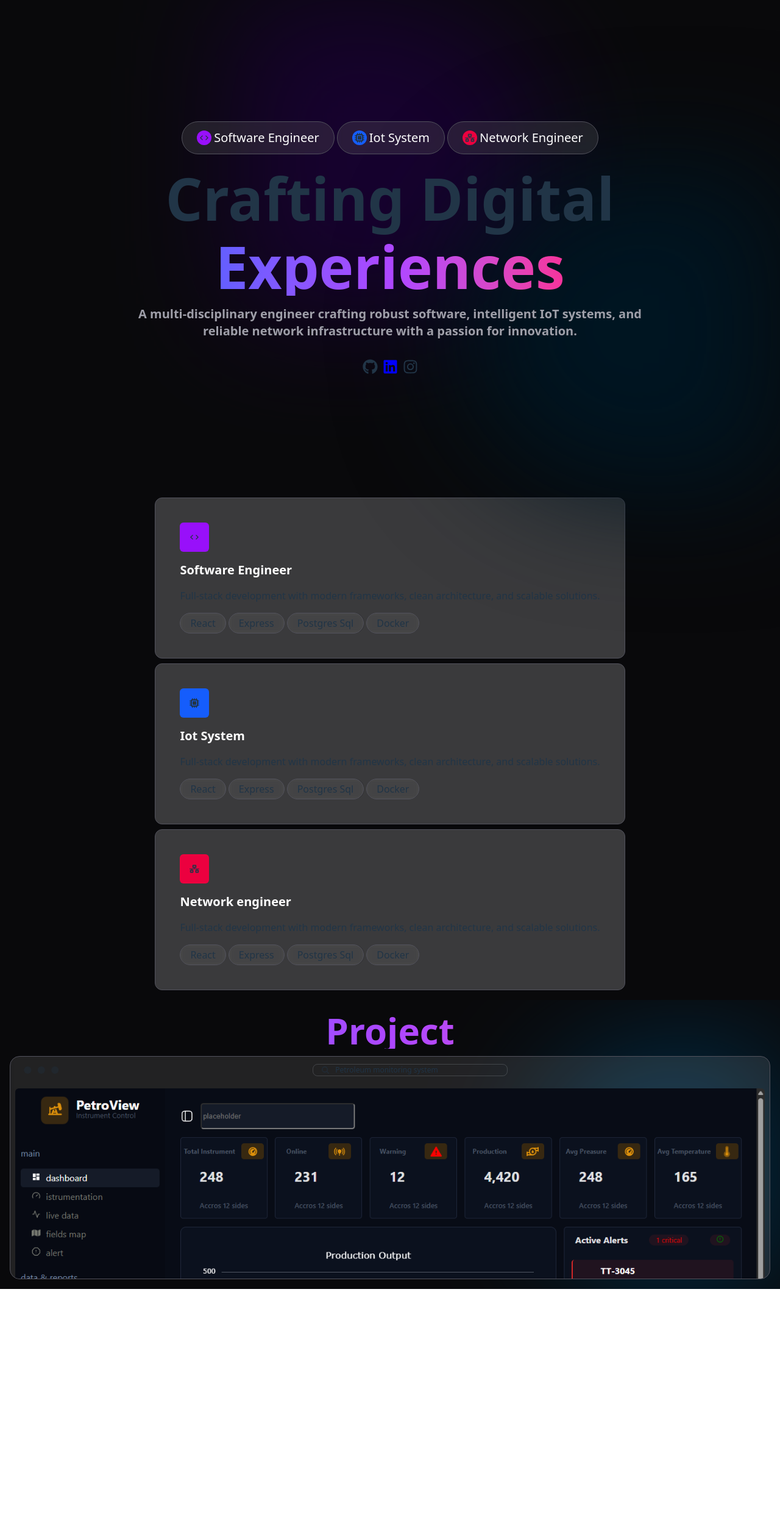
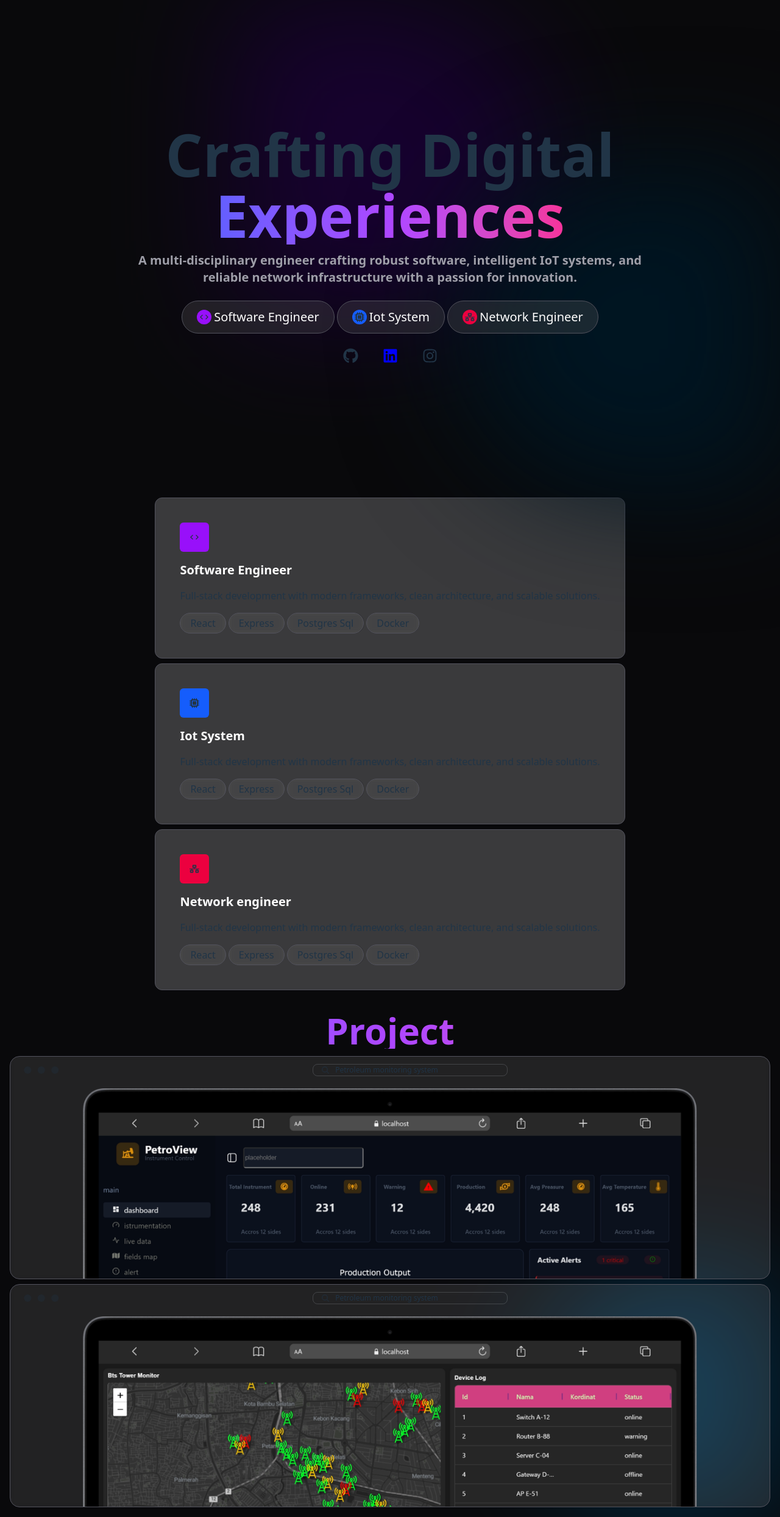
Before and after one commit to adibmisbahul/portofolio, a React (Vite) app: page / in a window 1280 px wide. Shown: the whole page at 61% size. Before the commit the page ends 2114 px from the top, so only its background shows below. Built offline with nearby package versions, Linux system fonts and the light colour scheme.

Commit message:
add card design and fix

```diff
--- a/src/pages/dashboard.jsx
+++ b/src/pages/dashboard.jsx
@@ -9,6 +9,7 @@ import { FaLinkedin } from "react-icons/fa";
 import { FaInstagram } from "react-icons/fa6";
 
 import imagePetroleum from "../assets/image1.png";
+import imageNetwork from "../assets/image2.png";
 
 export default function Dashboard() {
   const firstTag = [
@@ -31,6 +32,20 @@ export default function Dashboard() {
       <div className="bg-zinc-950 flex flex-col items-center justify-center h-[100vh] relative z-10 gap-3 w-full">
         <div class="absolute -z-10 size-130 brightness-20 bg-violet-700 top-0 rounded-r-full blur-[100px]"></div>
         <div class="absolute -z-10 size-130 brightness-20 bg-sky-700 bottom-0 right-0 rounded-l-full blur-[100px]"></div>
+        <div className="flex flex-col items-center">
+          <h1 className="text-5xl font-semibold md:text-8xl md:font-semibold">
+            Crafting Digital
+          </h1>
+          <h1 className="font-semibold text-5xl m-1 text-transparent bg-gradient-to-r from-indigo-500 via-purple-500 to-pink-500 bg-clip-text xl:text-8xl">
+            Experiences
+          </h1>
+          <p className="w-2/3 text-sm mt-2 font-semibold text-zinc-400 md:text-xl">
+            A multi-disciplinary engineer crafting robust software, intelligent
+            IoT systems, and reliable network infrastructure with a passion for
+            innovation.
+          </p>
+        </div>
+
         <div className="flex gap-1 p-3 justify-center">
           {firstTag.map((item) => {
             return (
@@ -38,20 +53,9 @@ export default function Dashboard() {
             );
           })}
         </div>
-        <h1 className="text-5xl font-semibold md:text-8xl md:font-semibold">
-          Crafting Digital
-        </h1>
-        <h1 className="font-semibold text-5xl m-1 text-transparent bg-gradient-to-r from-indigo-500 via-purple-500 to-pink-500 bg-clip-text xl:text-8xl">
-          Experiences
-        </h1>
-        <p className="w-2/3 text-sm  font-semibold text-zinc-400 md:text-xl">
-          A multi-disciplinary engineer crafting robust software, intelligent
-          IoT systems, and reliable network infrastructure with a passion for
-          innovation.
-        </p>
-        <div className="flex gap-2 mt-5">
+        <div className="flex gap-10">
           {media.map((item) => {
-            return <span>{item.icon}</span>;
+            return <span className="">{item.icon}</span>;
           })}
         </div>
       </div>
@@ -109,6 +113,21 @@ export default function Dashboard() {
             </div>
           </div>
         </div>
+        <div className="mockup-browser border  w-full  backdrop-blur-xs bg-white/10  border-zinc-600">
+          <div className="mockup-browser-toolbar">
+            <div className="input bg-transparent">
+              Petroleum monitoring system
+            </div>
+          </div>
+          <div className="grid place-content-evenly h-80 p-2">
+            <img src={imageNetwork} alt="" className="rounded-md" />
+            <div className="flex flex-wrap gap-2 mt-2">
+              <TagText title="React" />
+              <TagText title="Express.js" />
+              <TagText title="Postgres Sql" />
+            </div>
+          </div>
+        </div>
         <div class="absolute -z-10 size-100 brightness-40 bg-sky-700 bottom-0 right-0 rounded-l-full blur-[100px]"></div>
       </div>
     </div>
```
Also changed, not shown: src/assets/image1.png, src/assets/image2.png (added).
